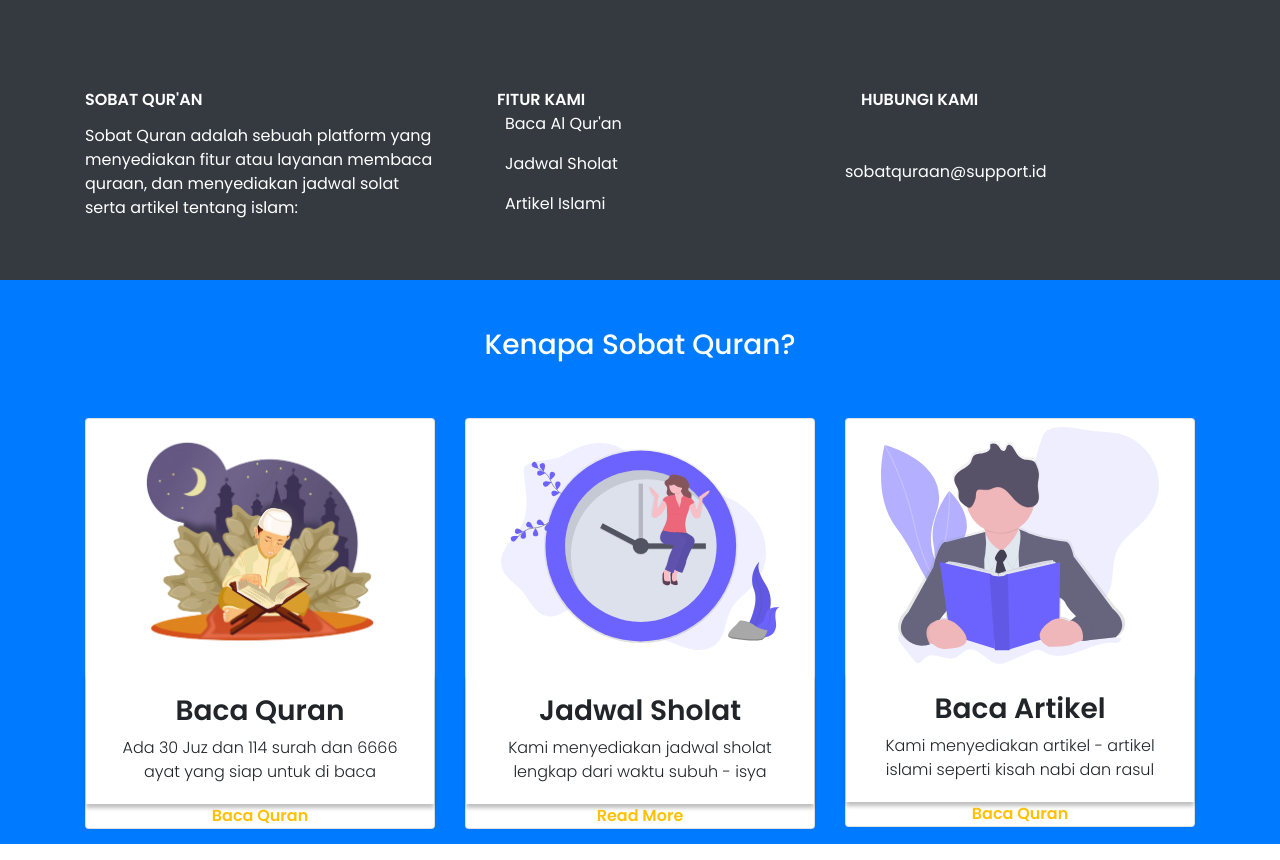
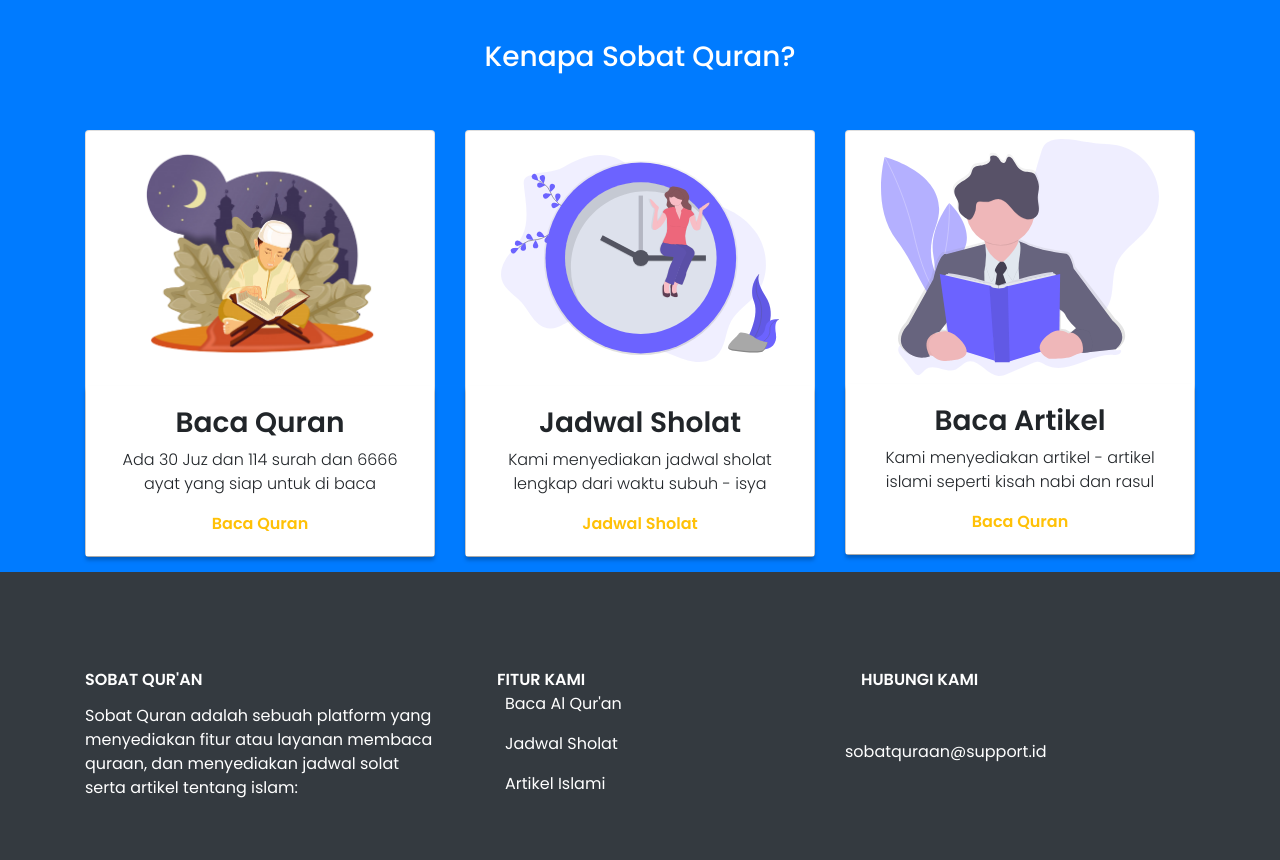
Before and after one commit to justrinoo/sobat-quraan, a React (Create React App) app: page / in a window 1280 px wide. Shown: the part 620-1480 px from the top of the page. Built offline with nearby package versions, Linux system fonts and the light colour scheme.

Commit message:
fix feature

```diff
--- a/src/components/Features/feature.jsx
+++ b/src/components/Features/feature.jsx
@@ -20,7 +20,7 @@ function feature() {
           <Zoom top key={2000}>
             <div className="row">
               <div className="col">
-                <div className="card mb-3 ">
+                <div className="card mb-3">
                   <img
                     src={ImageHero}
                     alt=""
@@ -33,13 +33,15 @@ function feature() {
                       Ada 30 Juz dan 114 surah dan 6666 ayat yang siap untuk di
                       baca
                     </p>
+                    <div className="text-center">
+                      <Link
+                        to="/reading/allsurat"
+                        className=" text-warning font-weight-bolder"
+                      >
+                        Baca Quran
+                      </Link>
+                    </div>
                   </div>
-                  <Link
-                    to="/reading/allsurat"
-                    className="text-center text-warning font-weight-bolder"
-                  >
-                    Baca Quran
-                  </Link>
                 </div>
               </div>
               <div className="col">
@@ -58,13 +60,12 @@ function feature() {
                       Kami menyediakan jadwal sholat lengkap dari waktu subuh -
                       isya
                     </p>
+                    <div className="text-center">
+                      <Link to="/" className="text-warning font-weight-bolder">
+                        Jadwal Sholat
+                      </Link>
+                    </div>
                   </div>
-                  <Link
-                    to="/"
-                    className="text-center text-warning font-weight-bolder"
-                  >
-                    Read More
-                  </Link>
                 </div>
               </div>
               <div className="col">
@@ -83,13 +84,12 @@ function feature() {
                       Kami menyediakan artikel - artikel islami seperti kisah
                       nabi dan rasul
                     </p>
+                    <div className="text-center">
+                      <Link to="/" className="text-warning font-weight-bolder">
+                        Baca Quran
+                      </Link>
+                    </div>
                   </div>
-                  <Link
-                    to="/"
-                    className="text-center text-warning font-weight-bolder"
-                  >
-                    Baca Quran
-                  </Link>
                 </div>
               </div>
             </div>
--- a/src/pages/Landing.jsx
+++ b/src/pages/Landing.jsx
@@ -10,8 +10,8 @@ function Landing() {
 		<>
 			<Navigation />
 			<Hero />
+			<Features/>
 			<Footer />
-			<Features/>
 		</>
 	);
 }
```
